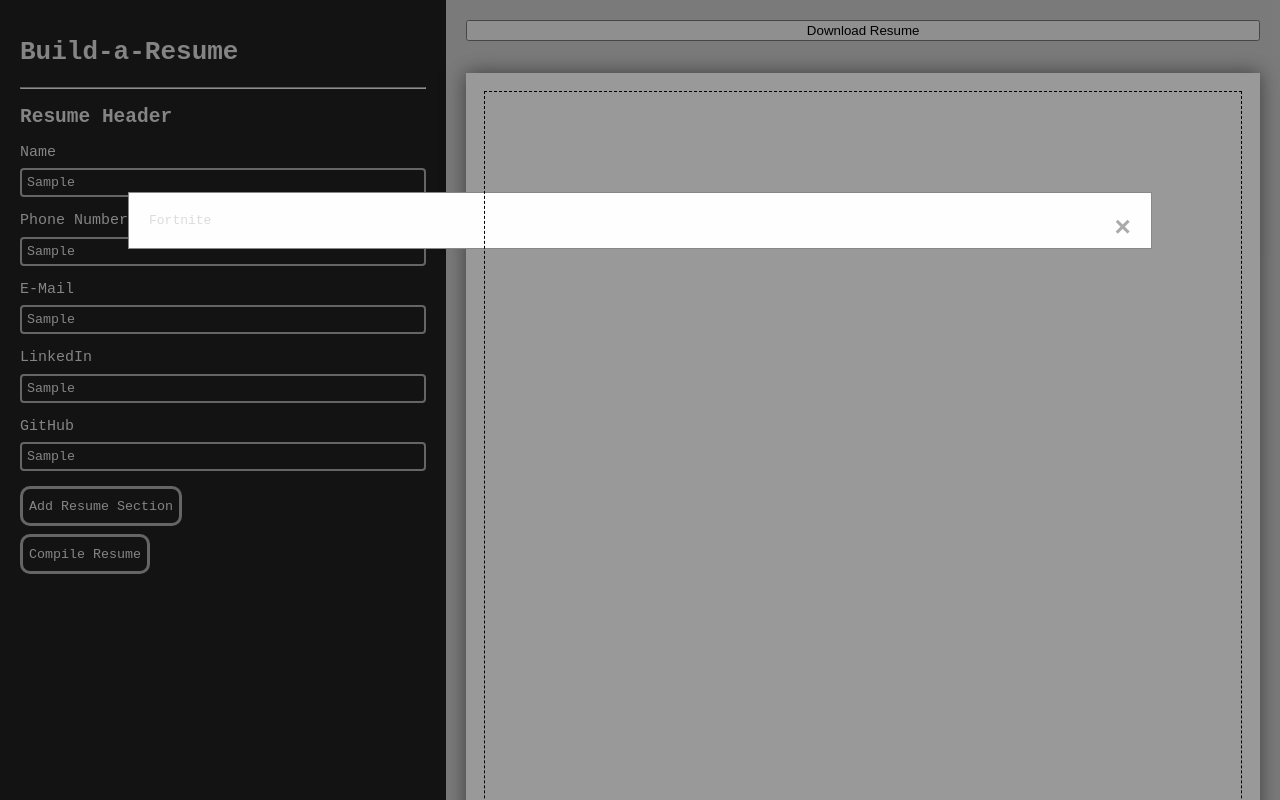
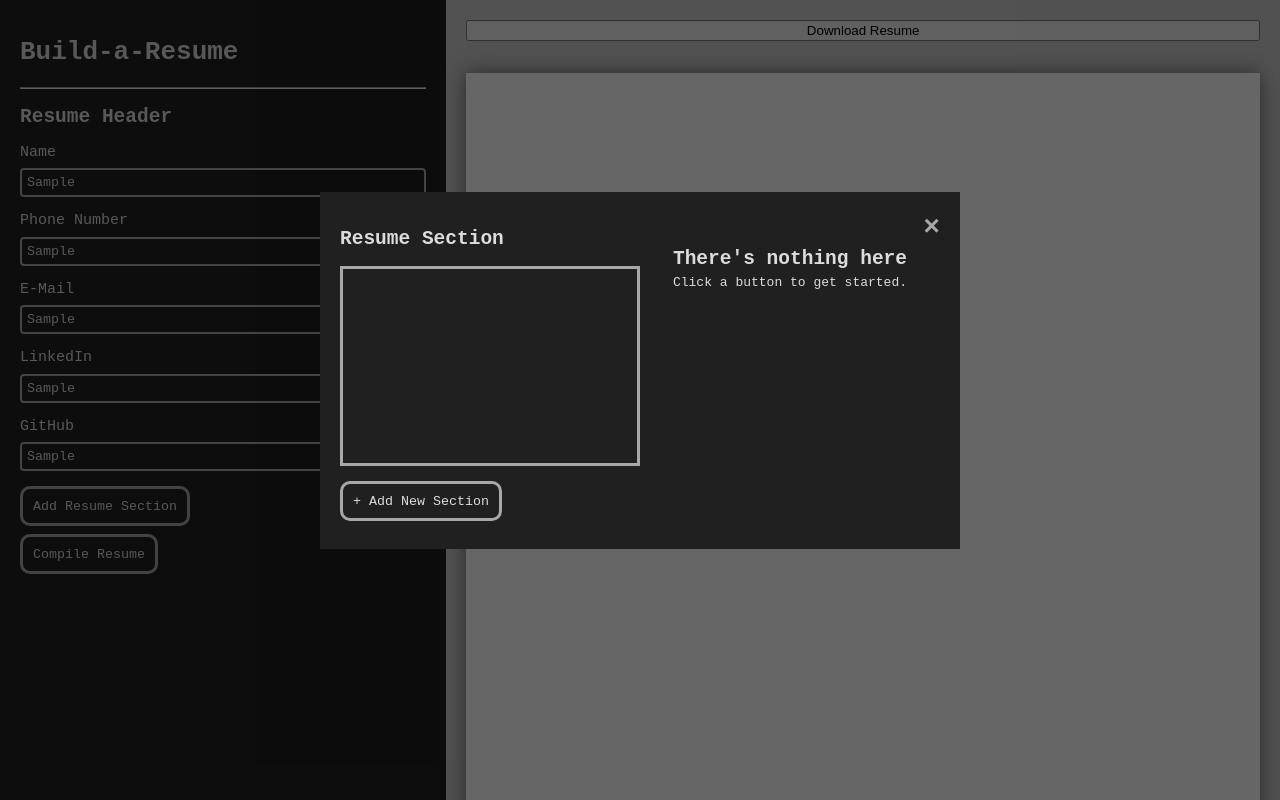
Before and after one commit to stelleron/resume-builder, a React (Vite) app in the folder frontend/: page / in a window 1280 px wide. Both pictures are taken after typing "Sample", "Sample", "Sample", "Sample", "Sample" into the empty fields and a click on the button "Add Resume Section". Shown: the top 800 px of the page. Built offline with nearby package versions, Linux system fonts and the light colour scheme.

Commit message:
Formatted modal

```diff
--- a/frontend/src/App.css
+++ b/frontend/src/App.css
@@ -67,7 +67,6 @@ body {
     width: calc(100% - var(--bleeding) * 2);
     height: calc(100% - var(--bleeding) * 2);
     margin: var(--bleeding);
-    outline: thin dashed black;
     pointer-events: none;
     z-index: 9999;
   }
@@ -117,6 +116,7 @@ input[type=button] {
   border-radius: 10px;
   height: 40px;
   margin-bottom: 8px;
+  padding: 10px;
 }
 
 input[type=submit] {
@@ -126,6 +126,7 @@ input[type=submit] {
   border: 3px solid #a8a8a8;
   border-radius: 10px;
   height: 40px;
+  padding: 10px;
 }
 
 input[type=button]:hover {
@@ -152,6 +153,28 @@ hr {
   margin-top: 20px;
 }
 
+/* The Close Button */
+.close {
+  color: #a8a8a8;
+  float: right;
+  font-size: 28px;
+  font-weight: bold;
+}
+
+.close:hover,
+.close:focus {
+  color: rgb(255, 0, 0);
+  text-decoration: none;
+  cursor: pointer;
+}
+
+table {
+  width: 100%;
+  height: 200px;
+  border: 3px solid #a8a8a8;
+  margin-bottom: 15px;
+}
+
 /* The Modal (background) */
 .modal {
   position: fixed; /* Stay in place */
@@ -162,29 +185,26 @@ hr {
   height: 100%; /* Full height */
   overflow: auto; /* Enable scroll if needed */
   background-color: rgb(0,0,0); /* Fallback color */
-  background-color: rgba(0,0,0,0.4); /* Black w/ opacity */
+  background-color: rgba(0,0,0,0.6); /* Black w/ opacity */
 }
 
 /* Modal Content/Box */
 .modal-content {
-  background-color: #fefefe;
+  background-color: #202020;
   margin: 15% auto; /* 15% from the top and centered */
   padding: 20px;
-  border: 1px solid #888;
-  width: 80%; /* Could be more or less, depending on screen size */
+  width: 50%; /* Could be more or less, depending on screen size */
+  overflow: hidden;
 }
 
-/* The Close Button */
-.close {
-  color: #aaa;
-  float: right;
-  font-size: 28px;
-  font-weight: bold;
+.modal-left-box {
+  float: left;
+  width: 50%;
 }
 
-.close:hover,
-.close:focus {
-  color: black;
-  text-decoration: none;
-  cursor: pointer;
+.modal-right-box {
+  float: right;
+  width: 50%;
+  text-align: center;
+  height: 100%;
 }
--- a/frontend/src/SectionModal.jsx
+++ b/frontend/src/SectionModal.jsx
@@ -12,7 +12,16 @@ function SectionModal(props) {
         <div className='modal'>
             <div className='modal-content'>
                 <span className="close" onClick={props.closeFunction}>&times;</span>
-                <div>Fortnite</div>
+                <div className='modal-left-box'>
+                    <h2>Resume Section</h2>
+                    <table>
+                    </table>
+                    <input type="button" value="+ Add New Section"></input>
+                </div>
+                <div className='modal-right-box'>
+                    <h2 style={{margin: 5}}>There's nothing here</h2>
+                    <div>Click a button to get started.</div>
+                </div>
             </div>
         </div>
     )
--- a/frontend/src/main.jsx
+++ b/frontend/src/main.jsx
@@ -1,10 +1,11 @@
 import React from 'react'
 import ReactDOM from 'react-dom/client'
 import App from './App.jsx'
+// import Resume from './Resume.jsx'
 import './index.css'
 
 ReactDOM.createRoot(document.getElementById('root')).render(
   <React.StrictMode>
-    <App/>
+    <App />
   </React.StrictMode>,
 )
```
